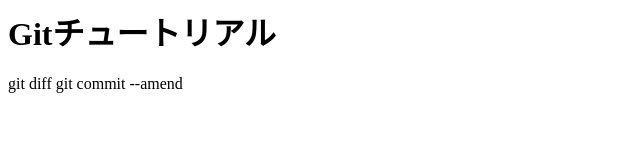
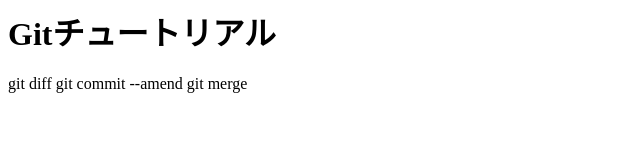
Before and after one commit to goregorera/git_tutorial, a plain HTML site: page index.html in a window 1280 px wide. Shown: the full height of the page, 0-640 px from the left. Drawn offline with Linux system fonts and the light colour scheme.

Commit message:
Update index.html

```diff
--- a/index.html
+++ b/index.html
@@ -1,3 +1,4 @@
 <h1>Gitチュートリアル</h1>
 <p1>git diff</p1>
 <p1>git commit --amend</p1>
+<p1>git merge</p1>
```
